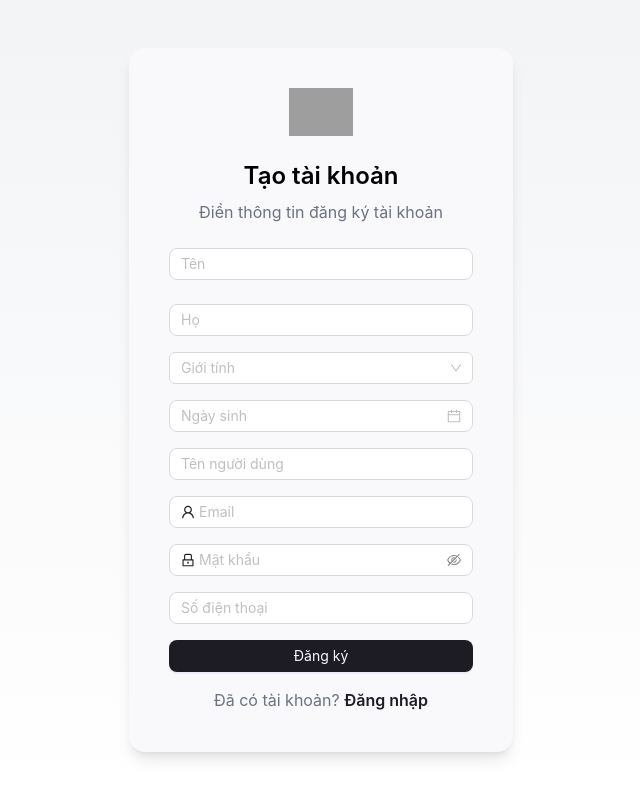
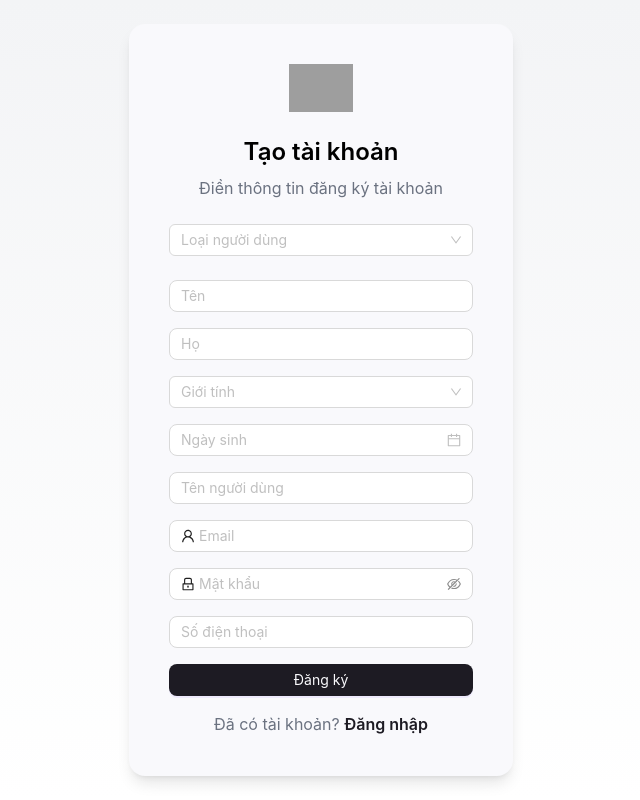
Before and after one commit to EdgynCode/iot-web, a React (Create React App) app: page /register in a window 1280 px wide. Shown: the whole page, without its empty margins (319-959 px from the left). Built offline with nearby package versions, Linux system fonts and the light colour scheme; grey boxes are pictures that could not be loaded.

Commit message:
register fix

```diff
--- a/package.json
+++ b/package.json
@@ -14,6 +14,7 @@
     "core-js-pure": "^3.39.0",
     "dayjs": "^1.11.13",
     "jwt-decode": "^4.0.0",
+    "query-string": "^9.1.1",
     "react": "^18.3.1",
     "react-chartjs-2": "^5.2.0",
     "react-dom": "^18.3.1",
--- a/src/pages/account-detail.js
+++ b/src/pages/account-detail.js
@@ -1,7 +1,7 @@
 import React from "react";
 import AccountInfo from "../components/AccountInfo";
-import { LeftOutlined } from "@ant-design/icons";
 import { Button, Col, Row } from "antd";
+import { Back } from "../components/back/Back";
 import { useNavigate } from "react-router-dom";
 
 const AccountDetail = () => {
@@ -20,10 +20,7 @@ const AccountDetail = () => {
           <Col>
             <Row align="middle" gutter={10}>
               <Col>
-                <LeftOutlined className="text-2xl" />
-              </Col>
-              <Col>
-                <p className="m-0">Quay về trang chử</p>
+                <Back />
               </Col>
             </Row>
           </Col>
--- a/src/pages/edit-account-detail.js
+++ b/src/pages/edit-account-detail.js
@@ -1,6 +1,6 @@
 import React from "react";
 import EditAccountInfo from "../components/EditAccountInfo";
-import { LeftOutlined } from "@ant-design/icons";
+import { Back } from "../components/back/Back";
 import { Col, Row } from "antd";
 
 const EditAccountDetail = () => {
@@ -18,10 +18,7 @@ const EditAccountDetail = () => {
           <Col>
             <Row align="middle" gutter={10}>
               <Col>
-                <LeftOutlined className="text-2xl" />
-              </Col>
-              <Col>
-                <p className="m-0">Quay về danh sách chung</p>
+                <Back />
               </Col>
             </Row>
           </Col>
--- a/src/pages/register.js
+++ b/src/pages/register.js
@@ -1,8 +1,9 @@
 import React, { useEffect, useState } from "react";
 import { Form, Input, Button, DatePicker, Select, message } from "antd";
-import { useNavigate } from "react-router-dom";
+import { useNavigate, useLocation } from "react-router-dom";
 import { UserOutlined, LockOutlined } from "@ant-design/icons";
 import { useDispatch } from "react-redux";
+import queryString from "query-string";
 import { clearMessage } from "../redux/slices/message";
 import { v4 as uuidv4 } from "uuid";
 import { register } from "../redux/actions/authAction";
@@ -13,12 +14,18 @@ const Register = () => {
   const [loading, setLoading] = useState(false);
   const navigate = useNavigate();
   const dispatch = useDispatch();
+  const location = useLocation();
+
   useEffect(() => {
     dispatch(clearMessage());
   }, [dispatch]);
 
   const onFinish = async (values) => {
     setLoading(true);
+
+    const params = queryString.parse(location.search);
+    const userType = params.usertype;
+
     const data = {
       id: uuidv4(),
       firstName: values.firstName,
@@ -30,7 +37,7 @@ const Register = () => {
       password: values.password,
       phoneNumber: values.phoneNumber,
     };
-    dispatch(register(data))
+    dispatch(register({ ...data, userType }))
       .unwrap()
       .then(() => {
         message.success("Đăng ký thành công!");
@@ -63,6 +70,18 @@ const Register = () => {
           className="space-y-4"
         >
           <Form.Item
+            name="userType"
+            rules={[
+              { required: true, message: "Vui lòng chọn loại người dùng!" },
+            ]}
+          >
+            <Select placeholder="Loại người dùng" className="rounded-lg">
+              <Option value="NguoiDay">Người dạy</Option>
+              <Option value="NguoiHoc">Người học</Option>
+            </Select>
+          </Form.Item>
+
+          <Form.Item
             name="firstName"
             rules={[{ required: true, message: "Vui lòng nhập tên!" }]}
           >
@@ -81,9 +100,9 @@ const Register = () => {
             rules={[{ required: true, message: "Vui lòng chọn giới tính!" }]}
           >
             <Select placeholder="Giới tính" className="rounded-lg">
-              <Option value="male">Nam</Option>
-              <Option value="female">Nữ</Option>
-              <Option value="other">Khác</Option>
+              <Option value="Male">Nam</Option>
+              <Option value="Female">Nữ</Option>
+              <Option value="Other">Khác</Option>
             </Select>
           </Form.Item>
 
--- a/src/redux/actions/authAction.js
+++ b/src/redux/actions/authAction.js
@@ -15,6 +15,7 @@ export const register = createAsyncThunk(
       email,
       password,
       phoneNumber,
+      userType,
     },
     thunkAPI
   ) => {
@@ -28,7 +29,8 @@ export const register = createAsyncThunk(
         userName,
         email,
         password,
-        phoneNumber
+        phoneNumber,
+        userType
       );
       return { user: data };
     } catch (error) {
--- a/src/redux/services/auth.service.js
+++ b/src/redux/services/auth.service.js
@@ -9,10 +9,13 @@ const register = async (
   userName,
   email,
   password,
-  phoneNumber
+  phoneNumber,
+  userType
 ) => {
   try {
-    const response = await axiosInstance.post("Account/Register", {
+    const response = await axiosInstance.post(
+      `Account/Register?userType=${userType}`,
+      {
         id,
         firstName,
         lastName,
@@ -22,7 +25,8 @@ const register = async (
         email,
         password,
         phoneNumber,
-    });
+      }
+    );
     return response.data;
   } catch (error) {
     console.error("Lỗi đăng ký:", error.response?.data || error.message);
```
Also changed, not shown: 1 other file (tests, documents, lock files or other folders). Lines whose indentation alone changed are shown as unchanged.
